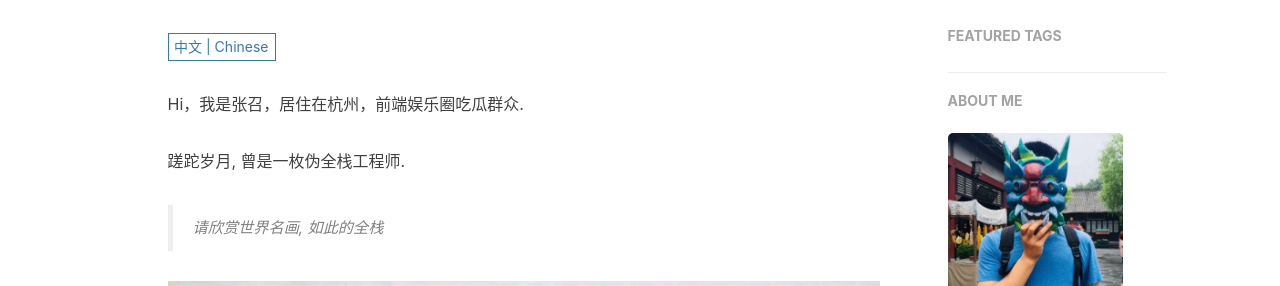
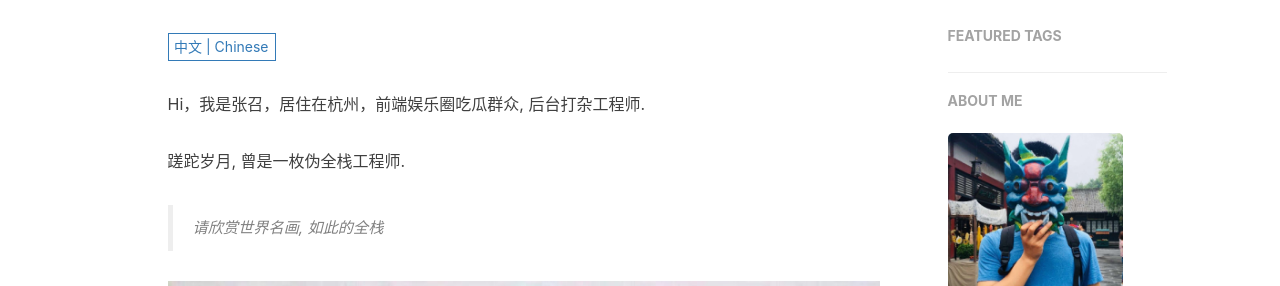
Before and after one commit to kougazhang/oom, a Jekyll site: the page built from about.html, in a window 1280 px wide. Shown: the part 420-706 px from the top of the page. Built offline with Jekyll 4.4.1, drawn with Linux system fonts in a browser that asks for light colours; nearby versions of some CDN libraries; comment, search, counter and statistics services are not loaded.

Commit message:
update about

```diff
--- a/_includes/about/zh.md
+++ b/_includes/about/zh.md
@@ -1,4 +1,4 @@
-Hi，我是张召，居住在杭州，前端娱乐圈吃瓜群众.
+Hi，我是张召，居住在杭州，前端娱乐圈吃瓜群众, 后台打杂工程师.
 
 蹉跎岁月, 曾是一枚伪全栈工程师.
 > 请欣赏世界名画, 如此的全栈
```
